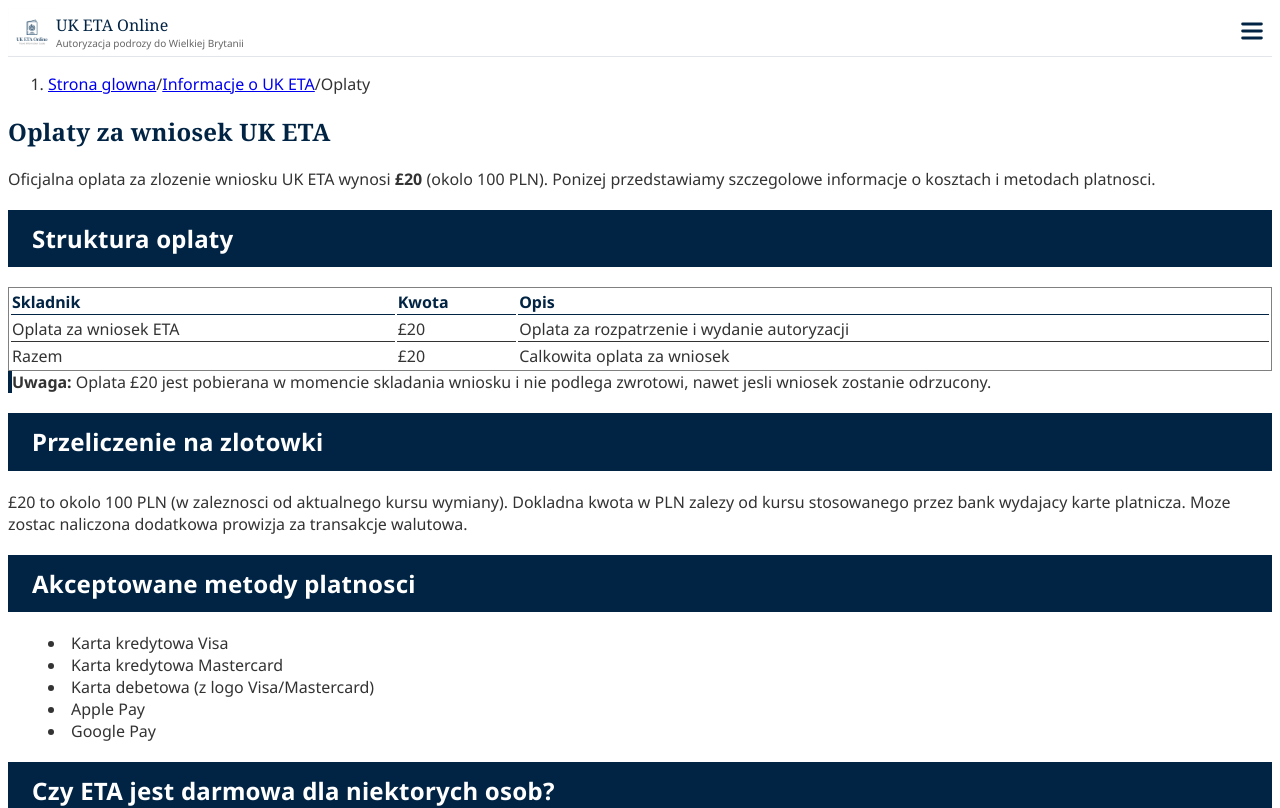
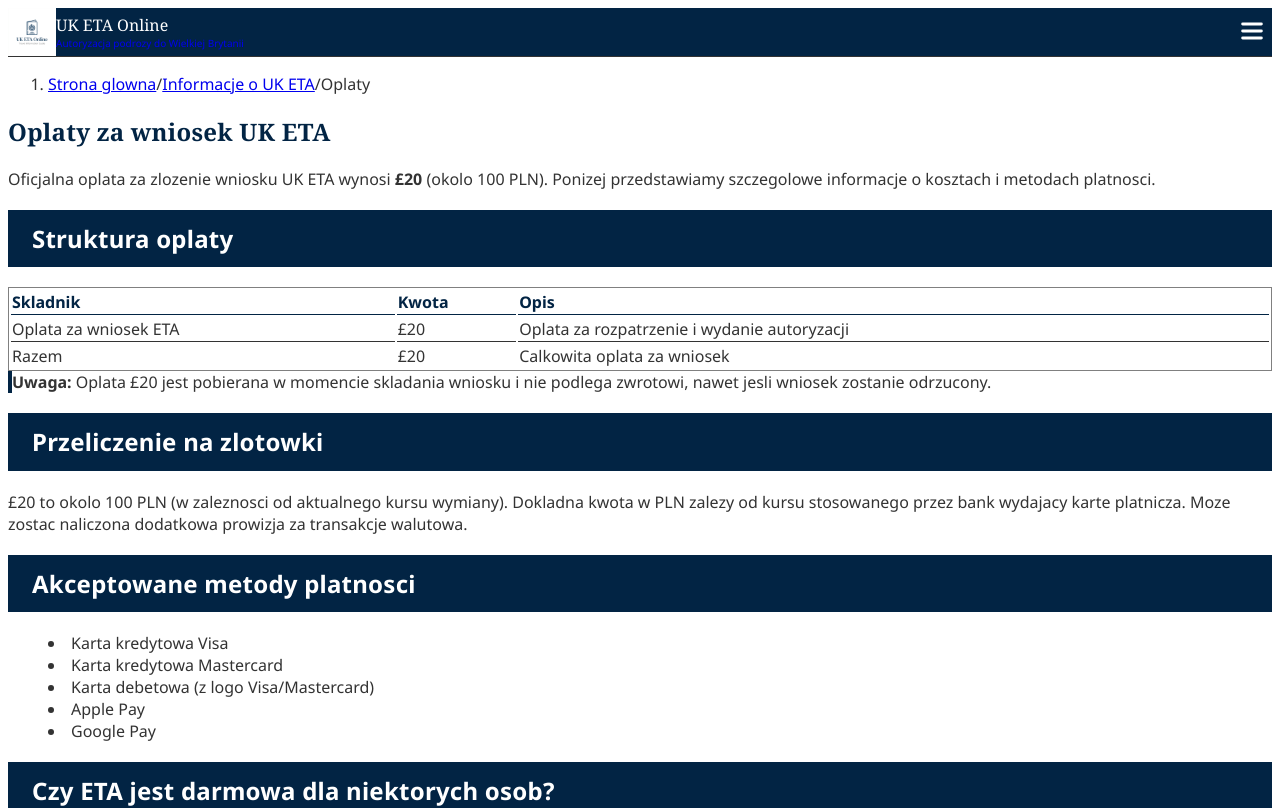
Before and after one commit to mediaxsaburoai0818-design/uk-eta-site, a Next.js app: page /eta-info/fee in a window 1280 px wide. Shown: the top 808 px of the page. Built offline with nearby package versions, Linux system fonts and the light colour scheme.

Commit message:
デザイン修正(okina): ヘッダーを濃紺バンド＋白文字ナビに/ヒーローのボタンを適正幅(端から端を解消)/スクリム強化で見出しの可読性向上

```diff
--- a/app/globals.css
+++ b/app/globals.css
@@ -237,8 +237,8 @@ html {
 @keyframes heroZoom { from { transform: scale(1.10); } to { transform: scale(1); } }
 .hero-scrim {
   background:
-    linear-gradient(100deg, rgba(1,18,38,0.86) 0%, rgba(2,36,68,0.62) 42%, rgba(2,36,68,0.20) 72%, rgba(2,36,68,0.05) 100%),
-    linear-gradient(0deg, rgba(1,18,38,0.65) 0%, rgba(1,18,38,0) 45%);
+    linear-gradient(100deg, rgba(1,18,38,0.92) 0%, rgba(2,36,68,0.80) 45%, rgba(2,36,68,0.45) 72%, rgba(2,36,68,0.22) 100%),
+    linear-gradient(0deg, rgba(1,18,38,0.70) 0%, rgba(1,18,38,0) 50%);
 }
 
 /* Decorative line above headings (オシャレな線) */
--- a/app/page.tsx
+++ b/app/page.tsx
@@ -123,7 +123,7 @@ export default function Home() {
             <p className="text-base md:text-xl mb-8 leading-relaxed drop-shadow text-white/95 max-w-xl">
               Od 2 kwietnia 2025 roku obywatele UE potrzebuja UK ETA. Wniosek skladasz online, a rozpatrzenie trwa do 72 godzin.
             </p>
-            <div className="flex flex-col sm:flex-row gap-3 mb-10">
+            <div className="flex flex-col sm:flex-row gap-3 mb-10 items-start">
               <a href={GOV} target="_blank" rel="noopener noreferrer" className="btn-red text-base">
                 Zloz wniosek UK ETA
               </a>
--- a/components/Header.tsx
+++ b/components/Header.tsx
@@ -21,7 +21,7 @@ export default function Header() {
   const [dropdownOpen, setDropdownOpen] = useState(false);
 
   return (
-    <header className="sticky top-0 z-50 bg-white border-b border-[var(--color-border)]">
+    <header className="sticky top-0 z-50 border-b border-white/10" style={{ backgroundColor: "var(--color-navy)" }}>
       <div className="max-w-6xl mx-auto px-4 py-3">
         <div className="flex items-center justify-between">
           <Link href="/" className="flex items-center gap-3 no-underline">
@@ -38,12 +38,12 @@ export default function Header() {
                 className="block text-[16px] lg:text-[19px] font-bold tracking-tight"
                 style={{
                   fontFamily: "var(--font-noto-serif), serif",
-                  color: "var(--color-blue)",
+                  color: "#ffffff",
                 }}
               >
                 UK ETA Online
               </span>
-              <span className="block text-[10px] lg:text-[11px] tracking-wide text-[color:var(--color-text-light)]">
+              <span className="block text-[10px] lg:text-[11px] tracking-wide text-white/70">
                 Autoryzacja podrozy do Wielkiej Brytanii
               </span>
             </div>
@@ -56,8 +56,8 @@ export default function Header() {
               onMouseLeave={() => setDropdownOpen(false)}
             >
               <button
-                className="px-3 py-2 text-sm font-medium hover:text-[var(--color-blue-mid)] transition bg-transparent border-0 cursor-pointer"
-                style={{ color: "var(--color-blue)" }}
+                className="px-3 py-2 text-sm font-medium hover:text-white/75 transition bg-transparent border-0 cursor-pointer"
+                style={{ color: "#ffffff" }}
               >
                 Informacje o UK ETA
               </button>
@@ -78,15 +78,15 @@ export default function Header() {
             </div>
             <Link
               href="/faq/"
-              className="px-3 py-2 text-sm font-medium hover:text-[var(--color-blue-mid)] transition no-underline"
-              style={{ color: "var(--color-blue)" }}
+              className="px-3 py-2 text-sm font-medium hover:text-white/75 transition no-underline"
+              style={{ color: "#ffffff" }}
             >
               FAQ
             </Link>
             <Link
               href="/site-info/contact/"
-              className="px-3 py-2 text-sm font-medium hover:text-[var(--color-blue-mid)] transition no-underline"
-              style={{ color: "var(--color-blue)" }}
+              className="px-3 py-2 text-sm font-medium hover:text-white/75 transition no-underline"
+              style={{ color: "#ffffff" }}
             >
               Kontakt
             </Link>
@@ -107,21 +107,21 @@ export default function Header() {
           >
             {mobileMenuOpen ? (
               <svg width="28" height="28" viewBox="0 0 24 24" fill="none">
-                <path d="M6 18L18 6M6 6l12 12" stroke="var(--color-blue)" strokeWidth="2.5" strokeLinecap="round" strokeLinejoin="round" />
+                <path d="M6 18L18 6M6 6l12 12" stroke="#ffffff" strokeWidth="2.5" strokeLinecap="round" strokeLinejoin="round" />
               </svg>
             ) : (
               <svg width="28" height="28" viewBox="0 0 24 24" fill="none">
-                <path d="M4 6h16" stroke="var(--color-blue)" strokeWidth="2.5" strokeLinecap="round" />
-                <path d="M4 12h16" stroke="var(--color-blue)" strokeWidth="2.5" strokeLinecap="round" />
-                <path d="M4 18h16" stroke="var(--color-blue)" strokeWidth="2.5" strokeLinecap="round" />
+                <path d="M4 6h16" stroke="#ffffff" strokeWidth="2.5" strokeLinecap="round" />
+                <path d="M4 12h16" stroke="#ffffff" strokeWidth="2.5" strokeLinecap="round" />
+                <path d="M4 18h16" stroke="#ffffff" strokeWidth="2.5" strokeLinecap="round" />
               </svg>
             )}
           </button>
         </div>
 
         {mobileMenuOpen && (
-          <nav className="lg:hidden mt-3 pb-3 border-t border-[var(--color-border)] pt-3 space-y-1">
-            <p className="px-3 py-1 text-xs uppercase tracking-wider font-bold" style={{ color: "var(--color-blue)" }}>
+          <nav className="lg:hidden mt-3 bg-white rounded-md p-3 space-y-1">
+            <p className="px-3 py-1 text-xs uppercase tracking-wider font-bold" style={{ color: "var(--color-navy)" }}>
               Informacje o UK ETA
             </p>
             {subnav.map((c) => (
```
